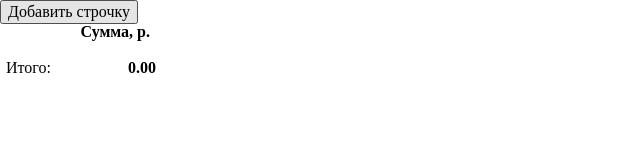
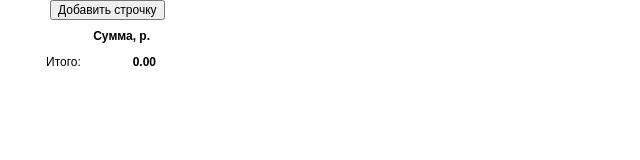
Before and after one commit to kotapaulta/scaling-adventure-skb, a website: page index.html in a window 1280 px wide. Shown: the whole page, without its empty margins (0-640 px from the left). Drawn offline with Linux system fonts and the light colour scheme.

Commit message:
style fixes

```diff
--- a/css/reset.css
+++ b/css/reset.css
@@ -1,15 +1,7 @@
-html, body, div, span, object, iframe,
-h1, h2, h3, h4, h5, h6, p, blockquote, pre,
-abbr, address, cite, code,
-del, dfn, em, img, ins, kbd, q, samp,
-small, strong, sub, sup, var,
+html, body, div, span, p,
 b, i,
-dl, dt, dd, ol, ul, li,
-fieldset, form, label, legend,
-table, caption, tbody, tfoot, thead, tr, th, td,
-article, aside, canvas, details, figcaption, figure,
-footer, header, hgroup, menu, nav, section, summary,
-time, mark, audio, video {
+ul, li,
+form, label{
     margin:0;
     padding:0;
     border:0;
--- a/css/style.css
+++ b/css/style.css
@@ -1,6 +1,11 @@
-input[type="button"]{
-    font: 16px Times New Roman, sans-serif;
+input {
+    font-size: 12px;
 }
+body {
+    font-family: Arial, Helvetica, sans-serif;
+    font-size: 12px;
+}
+
 input[type="text"]:focus {
     outline:none;
     border: inset 2px;
@@ -9,10 +14,15 @@ input[type="text"]:focus {
     width: 210px;
     height: auto;
 }
+.price-add{
+    margin-left: 50px;
+    margin-right: 0px;
+}
 .sum{
     position: absolute;
     width: 150px;
     height: 25px;
+    margin-top: 10px;
 }
 .prices-list{
     margin-bottom: 0;
@@ -53,12 +63,13 @@ input[type="text"]:focus {
     cursor: pointer;
     padding-left: 15px;
     padding-right: 15px;
+    width: 65px;
 }
 .price-remove-label{
-    padding-top: 5px;
+    padding-top: 7px;
     display: inline-block;
-    height: 20px;
-    border-bottom: 2px dashed #203695;
+    height: 15px;
+    border-bottom: 1px dashed #203695;
 }
 
 .price-element-editing > .price-save{
@@ -86,19 +97,20 @@ input[type="text"]:focus {
     position: absolute;
     left:50px;
     width: 100px;
-    padding: 6px;
+    padding-left: 6px;
+    padding-right: 6px;
+    padding-top: 10px;
+    padding-bottom: 2px;
     cursor: pointer;
     height: 18px;
 }
 
 .price-text-ok{
     display: none;
-    font: 16px Times New Roman, sans-serif;
 }
 
 .price-text-editing{
     position: absolute;
-    font: 16px Times New Roman, sans-serif;
     box-shadow:none;
     left:50px;
     width: 100px;
@@ -112,8 +124,8 @@ price-text-editing:focus, input:focus{
 
 .sum-total-normal{
     position: absolute;
-    left:0;
-    width: 150px;
+    left:40px;
+    width: 110px;
     padding: 6px;
 }
 
@@ -121,8 +133,8 @@ price-text-editing:focus, input:focus{
     background-color: #FFFFFF;
     position: fixed;
     bottom: 0;
-    left:0;
+    left:40px;
     border: 1px solid #000000;
     padding: 5px;
-    width: 150px;
+    width: 110px;
 }
--- a/index.html
+++ b/index.html
@@ -14,7 +14,7 @@
 <body>
 
 <div ng-controller="SumController" class="sum-wrapper">
-  <input class="block" type="button" value="Добавить строчку" ng-click="addString()">
+  <input class="block price-add" type="button" value="Добавить строчку" ng-click="addString()">
   <span class="sum"><b class="right">Сумма, р.</b></span>
 
   <ul class="prices-list block">
```
